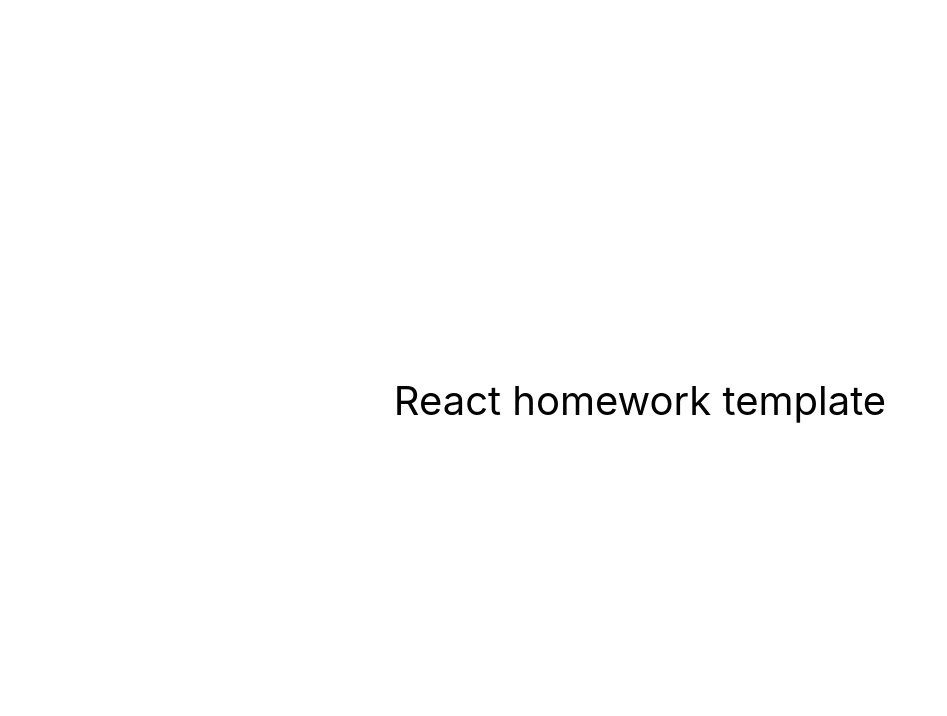
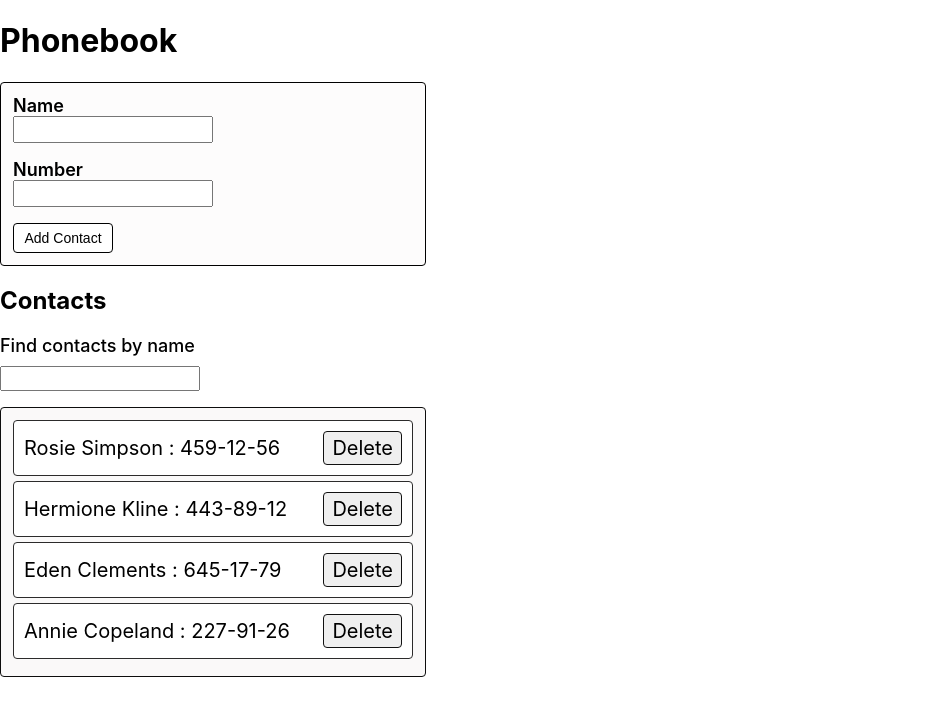
Before and after one commit to Serg1853/goit-react-hw-04-phonebook, a React (Create React App) app: page / in a window 1280 px wide. Shown: the top 716 px of the page, without its empty margins (0-947 px from the left). Built offline with nearby package versions, Linux system fonts and the light colour scheme.

Commit message:
contactform

```diff
--- a/src/components/App.jsx
+++ b/src/components/App.jsx
@@ -1,16 +1,86 @@
-export const App = () => {
-  return (
-    <div
-      style={{
-        height: '100vh',
-        display: 'flex',
-        justifyContent: 'center',
-        alignItems: 'center',
-        fontSize: 40,
-        color: '#010101'
-      }}
-    >
-      React homework template
-    </div>
-  );
-};
+// import { nanoid } from "nanoid";
+import ContactList from './ContactList/ContactList';
+import { Component } from 'react';
+import ContactForm from './ContactForm/ContactForm';
+import Filter from './Filter/Filter';
+import css from './App.module.css';
+// import LoginForm from './Form'
+export class App extends Component {
+  state = {
+    contacts: [
+      { id: 'id-1', name: 'Rosie Simpson', number: '459-12-56' },
+      { id: 'id-2', name: 'Hermione Kline', number: '443-89-12' },
+      { id: 'id-3', name: 'Eden Clements', number: '645-17-79' },
+      { id: 'id-4', name: 'Annie Copeland', number: '227-91-26' },
+    ],
+    filter: '',
+  };
+  componentDidUpdate(_, prevState) {
+    if (this.state.contacts !== prevState.contacts) {
+      localStorage.setItem('contacts', JSON.stringify(this.state.contacts));
+    }
+  }
+
+   componentDidMount() {
+    const contacts = localStorage.getItem('contacts');
+    const parsedContacts = JSON.parse(contacts);
+    if (parsedContacts) {
+      this.setState({ contacts: parsedContacts });
+    }
+  }
+  addContact = contact => {
+    const isInContacts = this.state.contacts.some(
+      ({ name }) => name.toLowerCase() === contact.name.toLowerCase()
+    );
+
+    if (isInContacts) {
+      alert(`${contact.name} is already in contacts`);
+      return;
+    }
+    this.setState(prevState => ({
+      contacts: [...prevState.contacts, contact],
+    }));
+  };
+  changeFilter = value => {
+    this.setState({ filter: value });
+  };
+
+  getFilterContacts = () => {
+    const { filter, contacts } = this.state;
+    const normalizedFilter = filter.toLowerCase();
+
+    return contacts.filter(contact =>
+      contact.name.toLowerCase().includes(normalizedFilter)
+    );
+  };
+
+  deleteContact = contactId => {
+    this.setState(prevState => {
+      return {
+        contacts: prevState.contacts.filter(({ id }) => id !== contactId),
+      };
+    });
+  };
+  render() {
+    const filterContacts = this.getFilterContacts();
+    const { filter } = this.state;
+    return (
+      <div className={css.container}>
+        <h1 className="title">Phonebook</h1>
+        <ContactForm onSubmit={this.addContact} />
+        <h2 className="title">Contacts</h2>
+        {this.state.contacts.length > 0 ? (
+          <Filter value={filter} onChangeFilter={this.changeFilter} />
+        ) : (
+          <div>Your phonebook is empty. Add first contact!</div>
+        )}
+        {this.state.contacts.length > 0 && (
+          <ContactList
+            contacts={filterContacts}
+            onDeleteContact={this.deleteContact}
+          />
+        )}
+      </div>
+    );
+  }
+}
--- /dev/null
+++ b/src/components/ContactForm/ContactForm.jsx
@@ -0,0 +1,72 @@
+
+import { nanoid } from 'nanoid';
+import { useState } from 'react';
+import css from './ContactForm.module.css';
+
+const ContactForm = ({onSubmit}) => {
+  const [name, setName] = useState('');
+  const [number, setNumber] = useState('');
+
+
+  const handleChange = event => {
+    const { name, value } = event.target;
+    switch (name) {
+      case 'name':
+        setName(value);
+        break;
+      case 'number':
+        setNumber(value);
+        break;
+      default:
+        break;
+    }
+  };
+
+  const handleSubmit = event => {
+    event.preventDefault();
+    const data = ({ name, number, id: nanoid() })
+    console.log('data.id', data.id)
+    onSubmit(data)
+
+    reset();
+  };
+  const reset = () => {
+    setName('')
+    setNumber('')
+
+  };
+
+  return (
+    <form onSubmit={handleSubmit} className={css.wrapper}>
+      <label className={css.label}>
+        Name
+        <input
+          className={css.input}
+          type="text"
+          name="name"
+          required
+          onChange={handleChange}
+          value={name}
+          pattern="^[a-zA-Zа-яА-Я]+(([' \-][a-zA-Zа-яА-Я ])?[a-zA-Zа-яА-Я]*)*$"
+        />
+      </label>
+      <label className={css.label}>
+        Number
+        <input
+          className={css.input}
+          type="tel"
+          name="number"
+          required
+          onChange={handleChange}
+          value={number}
+          pattern="\+?\d{1,4}?[ .\-\s]?\(?\d{1,3}?\)?[ .\-\s]?\d{1,4}[ .\-\s]?\d{1,4}[ .\-\s]?\d{1,9}"
+        />
+      </label>
+      <button type="submit" className={css.btn}>
+        Add Contact
+      </button>
+    </form>
+  );
+};
+
+export default ContactForm;
--- /dev/null
+++ b/src/components/ContactForm/ContactForm.module.css
@@ -0,0 +1,37 @@
+.wrapper{
+    display: flex;
+  flex-direction: column;
+  width: 400px;
+  padding: 12px;
+  background-color: rgba(245, 239, 239, 0.2);
+  border: 1px solid black;
+  border-radius: 4px;
+}
+.label{
+    display: flex;
+  flex-direction: column;
+  margin-bottom: 16px;
+    font-size: 18px;
+    font-weight: 600;
+    max-width: 200px;
+}
+
+.input{
+     padding: 4px 4px;
+     font-style: 18px;
+    font-weight: 500;
+    cursor: pointer;
+}
+.btn{
+    width: 100px;
+    height: 30px;
+    font-size: 14px;
+    background-color: #fff;
+    border-radius: 4px;
+    border: 0.5px solid black;
+    cursor: pointer;
+}
+.btn:hover, .btn:focus, .btn:active{
+    background-color: rgb(0, 153, 255);
+    color: white;
+}
--- /dev/null
+++ b/src/components/ContactList/ContactList.jsx
@@ -0,0 +1,25 @@
+import css from './ContactList.module.css'
+const ContactList = ({ contacts, onDeleteContact }) => (
+  <section>
+
+    <ul className={css.list}>
+      {contacts.map(contact => (
+        <li className={css.item} key={contact.id}>
+          {contact.name + ' : ' + contact.number}
+          {
+            <button className={css.btn}
+              type="button"
+              name="delete"
+              onClick={() => onDeleteContact(contact.id)}
+            >
+              Delete
+            </button>
+          }
+        </li>
+      ))}
+    </ul>
+  </section>
+);
+
+
+export default ContactList
--- /dev/null
+++ b/src/components/ContactList/ContactList.module.css
@@ -0,0 +1,35 @@
+.list {
+  display: flex;
+  justify-content: center;
+  flex-direction: column;
+  width: 400px;
+  padding: 12px;
+  border-radius: 4px;
+  background-color: rgba(200, 197, 197, 0.1);
+  border: 1px solid #0d0d0d;
+  list-style: none;
+}
+.item {
+  background-color: #ffffff;
+  border: 1px solid #2c2b2b;
+  padding: 10px;
+  border-radius: 4px;
+  margin-bottom: 5px;
+  display: flex;
+  align-items: center;
+  justify-content: space-between;
+  font-size: 20px;
+}
+.btn {
+  padding: 4px 8px;
+  font: inherit;
+  cursor: pointer;
+  border-radius: 4px;
+  border: 1px solid #111111;
+}
+.btn:hover,
+.btn:focus,
+.btn:active {
+  background-color: rgb(0, 153, 255);
+  color: white;
+}
--- /dev/null
+++ b/src/components/Filter/Filter.jsx
@@ -0,0 +1,17 @@
+import css from './Filter.module.css';
+const Filter = ({ value, onChangeFilter }) => {
+  return (
+    <div>
+      <label className={css.label}>
+        Find contacts by name
+        <input
+          className={css.input}
+          type="text"
+          value={value}
+          onChange={event => onChangeFilter(event.target.value)}
+        />
+      </label>
+    </div>
+  );
+};
+export default Filter;
--- /dev/null
+++ b/src/components/Filter/Filter.module.css
@@ -0,0 +1,17 @@
+.label {
+  display: flex;
+  gap: 10px;
+  flex-direction: column;
+  margin-bottom: 16px;
+  font-size: 18px;
+  font-weight: 500;
+  max-width: 200px;
+  cursor: pointer;
+}
+.input {
+  padding: 0px 4px;
+  font-size: 18px;
+  font-weight: 500;
+
+  cursor: pointer;
+}
```
Also changed, not shown: src/components/App.module.css (added).
